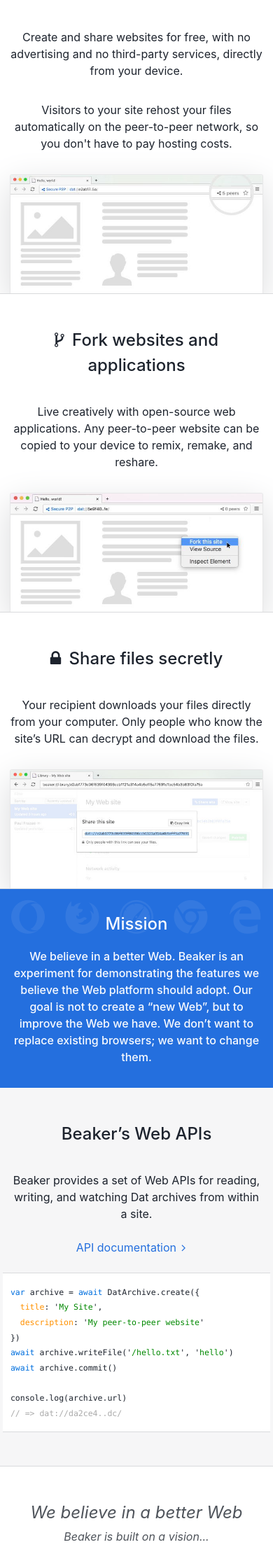
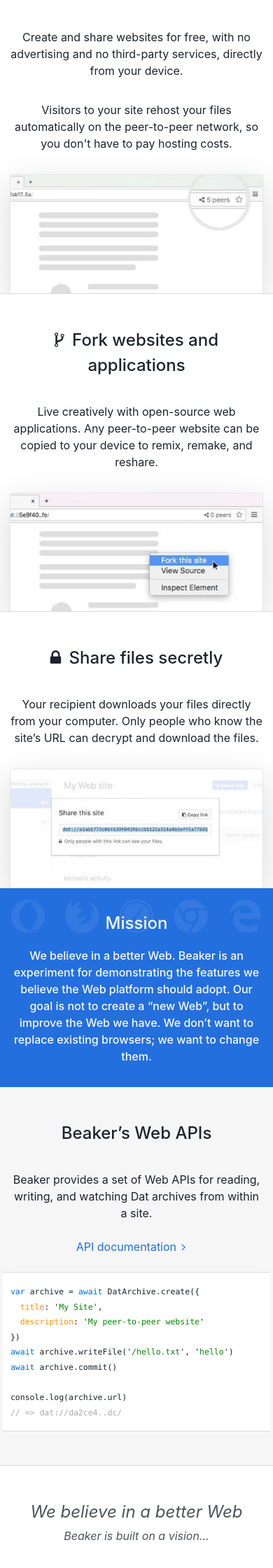
Before and after one commit to beakerbrowser/beakerbrowser.com, a Jekyll site: the page built from index.html, in a window 390 px wide. Shown: the part 890-3130 px from the top of the page at 70% size. Built offline with Jekyll 4.4.1, drawn with Linux system fonts in a browser that asks for light colours.

Commit message:
Add cropped screenshots for mobile

```diff
--- a/_data/screenshots.yml
+++ b/_data/screenshots.yml
@@ -1,4 +1,5 @@
 - src: /img/ss/peer-count.jpg
+  croppedSrc: /img/ss/peer-count-460x215.jpg
   title: "<i class=\"fa fa-pencil\"></i> Create peer-to-peer websites"
   desc: |
     <p>Create and share websites for free, with no advertising and no third-party
@@ -7,12 +8,14 @@
     peer-to-peer network, so you don't have to pay hosting costs.</p>
   orientation: left
 - src: /img/ss/fork-site.jpg
+  croppedSrc: /img/ss/fork-site-460x215.jpg
   title: "<i class=\"fa fa-code-fork\"></i> Fork websites and applications"
   desc: |
     <p>Live creatively with open-source web applications. Any peer-to-peer website
     can be copied to your device to remix, remake, and reshare.</p>
   orientation: left
 - src: /img/ss/secret-sharing.jpg
+  croppedSrc: /img/ss/secret-sharing-460x215.jpg
   title: "<i class=\"fa fa-lock\"></i> Share files secretly"
   desc: |
     <p>Your recipient downloads your files directly from your computer. Only
--- a/css/pages/_home.scss
+++ b/css/pages/_home.scss
@@ -260,6 +260,21 @@
       border-bottom: 1px solid $gray--mid;
       padding-top: 3rem;
       overflow: hidden;
+
+      img.full {
+        display: none;
+      }
+
+      @media (min-width: 600px) {
+
+        img.cropped {
+          display: none;
+        }
+
+        img.full {
+          display: block;
+        }
+      }
 
       @include respond-to (show-grid-2) {
         padding-top: 6rem;
--- a/index.html
+++ b/index.html
@@ -63,7 +63,8 @@
     {% for ss in site.data.screenshots %}
       <div class="screenshot-container {{ ss.orientation }}">
         <div class="container">
-          <img id="{{ ss.id }}" data-src="{{ ss.src }}"/>
+          <img class="full" id="{{ ss.id }}" data-src="{{ ss.src }}"/>
+          <img class="cropped" id="{{ ss.id }}" data-src="{{ ss.croppedSrc }}"/>
           <div>
             <h2 class="title">{{ ss.title }}</h2>
             <div class="desc">{{ ss.desc }}</div>
```
Also changed, not shown: img/ss/fork-site-460x215.jpg (added), img/ss/peer-count-460x215.jpg (added), img/ss/secret-sharing-460x215.jpg (added).
